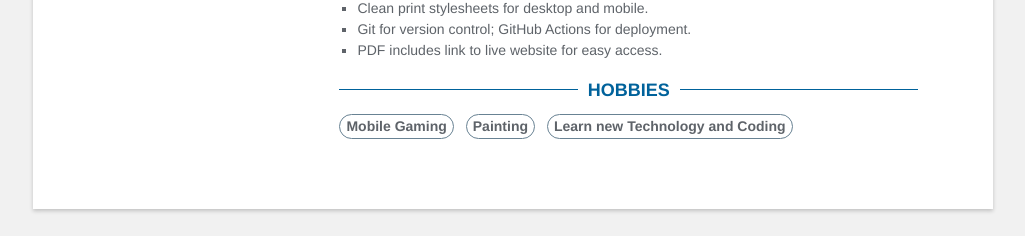
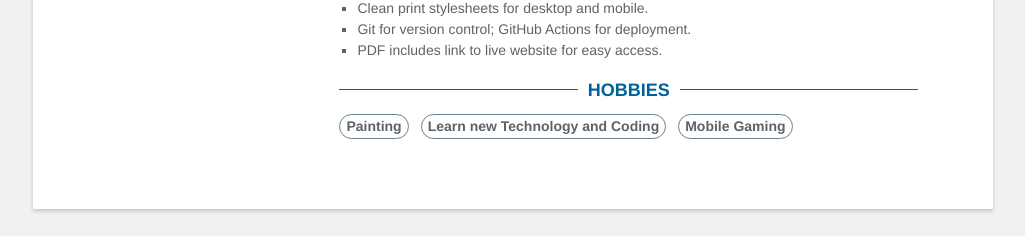
Before and after one commit to more-shubham/more-shubham.github.io, a Jekyll site: the page built from index.html, in a window 1280 px wide. Shown: the part 1755-1991 px from the top of the page, without its empty margins (127-1152 px from the left). Built offline with Jekyll 4.4.1, drawn with Linux system fonts in a browser that asks for light colours; part of the change alters nothing that is shown.

```diff
--- a/_data/data.yml
+++ b/_data/data.yml
@@ -152,6 +152,6 @@ projects:
 #       quis nostrud exercitation ullamco laboris nisi ut aliquip ex ea commodo consequat.
 
 hobbies:
-  - Mobile Gaming
   - Painting
   - Learn new Technology and Coding
+  - Mobile Gaming
```
